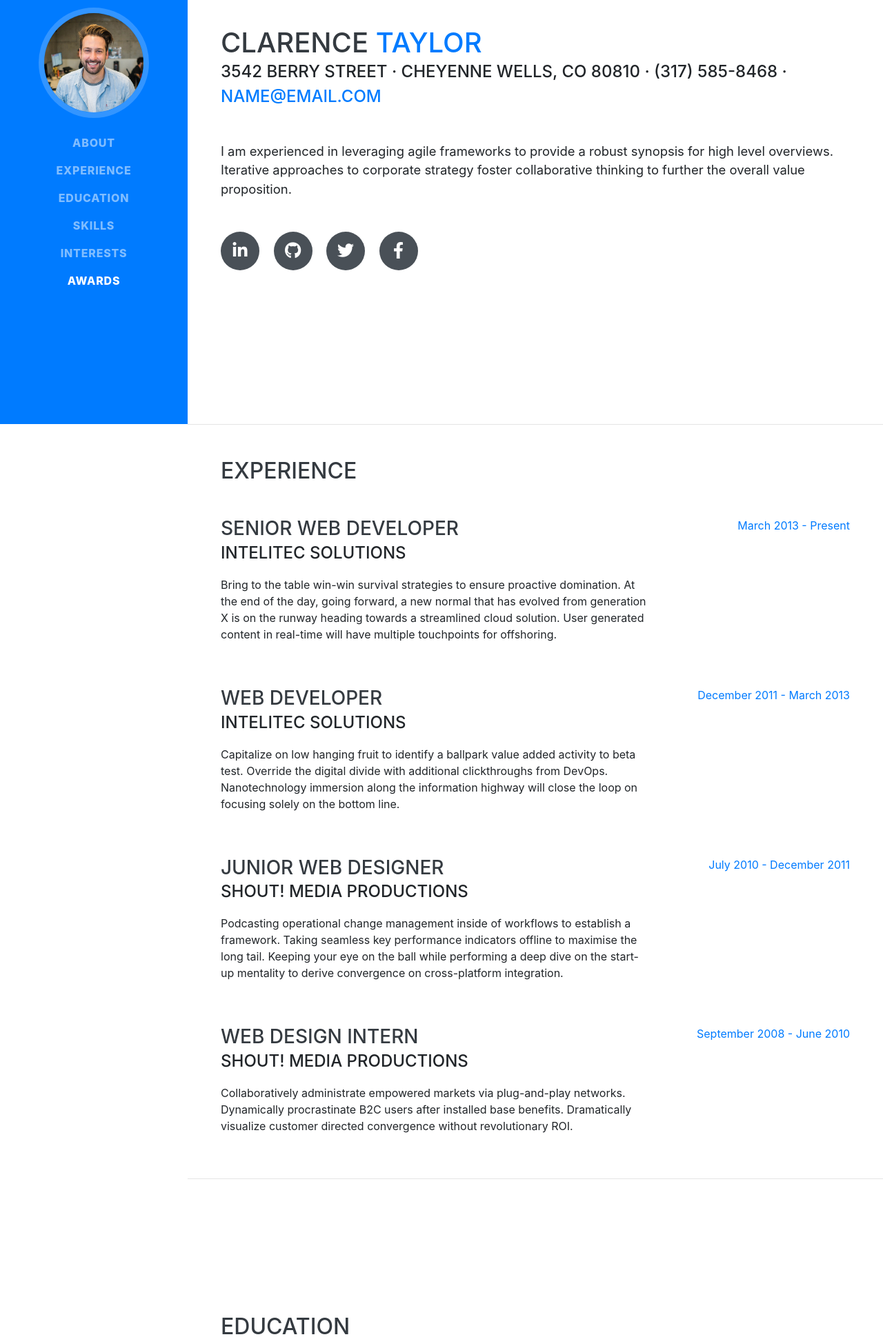
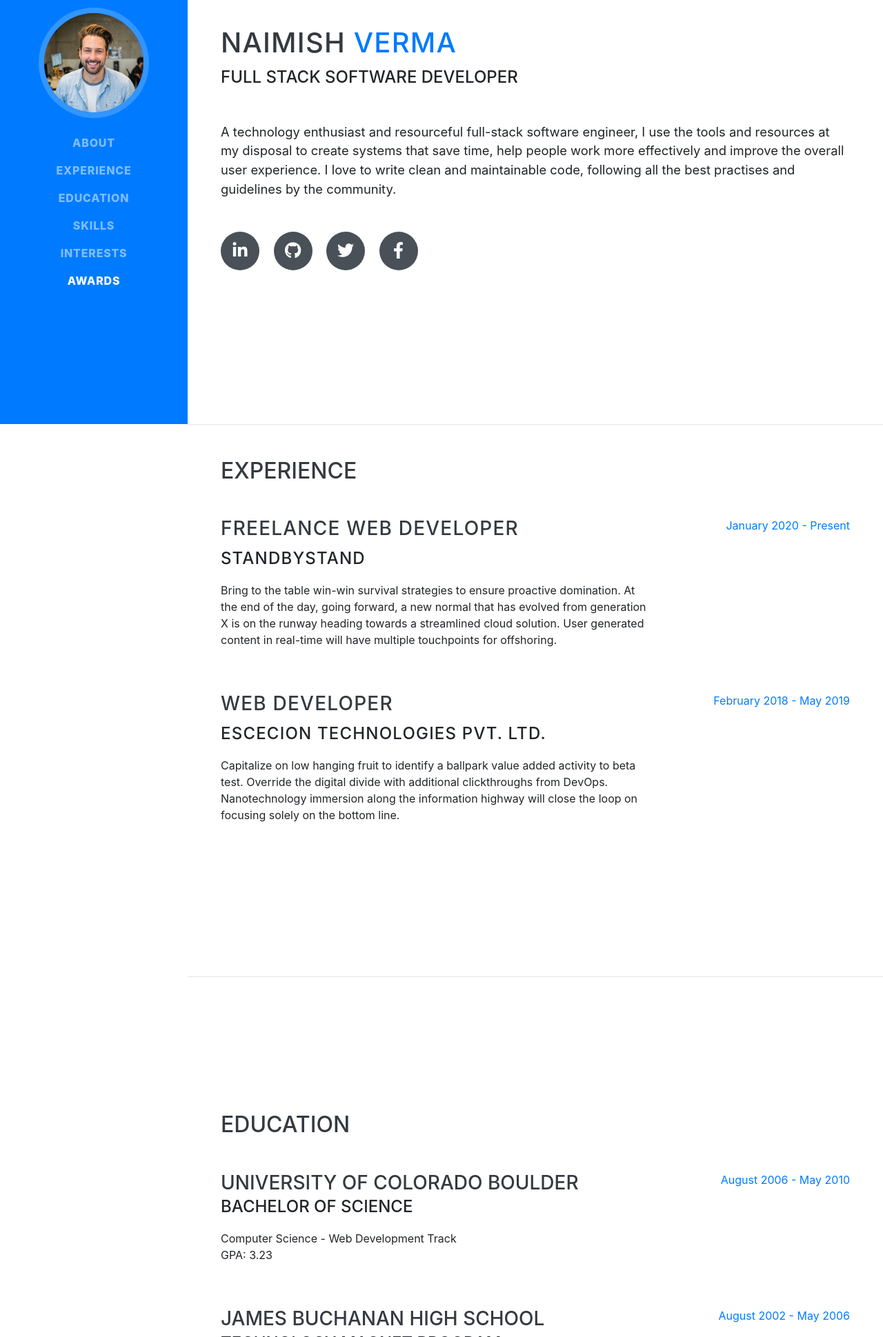
Before and after one commit to NaimishVerma17/naimishverma17.github.io, a website with bundled scripts: page index.html in a window 1280 px wide. Shown: the part 185-2124 px from the top of the page at 69% size. Built offline with nearby package versions, Linux system fonts and the light colour scheme; a web font is replaced by a local one.

Commit message:
changed name and experience

```diff
--- a/index.html
+++ b/index.html
@@ -8,7 +8,7 @@
   <meta name="description" content="">
   <meta name="author" content="">
 
-  <title>Resume - Start Bootstrap Theme</title>
+  <title>Naimish Verma</title>
 
   <!-- Bootstrap core CSS -->
   <link href="vendor/bootstrap/css/bootstrap.min.css" rel="stylesheet">
@@ -63,24 +63,28 @@
 
     <section class="resume-section p-3 p-lg-5 d-flex align-items-center" id="about">
       <div class="w-100">
-        <h1 class="mb-0">Clarence
-          <span class="text-primary">Taylor</span>
+        <h1 class="mb-0 spacing">Naimish
+          <span class="text-primary">Verma</span>
         </h1>
-        <div class="subheading mb-5">3542 Berry Street · Cheyenne Wells, CO 80810 · (317) 585-8468 ·
-          <a href="mailto:name@email.com">name@email.com</a>
+        <div class="subheading mb-5  mt-2">Full Stack Software Developer
         </div>
-        <p class="lead mb-5">I am experienced in leveraging agile frameworks to provide a robust synopsis for high level overviews. Iterative approaches to corporate strategy foster collaborative thinking to further the overall value proposition.</p>
+        <p class="lead mb-5">
+          A technology enthusiast and resourceful full-stack software engineer,
+          I use the tools and resources at my disposal to create systems that save time,
+          help people work more effectively and improve the overall user experience.
+          I love to write clean and maintainable code, following all the best practises and guidelines by the community.
+        </p>
         <div class="social-icons">
-          <a href="#">
+          <a href="https://www.linkedin.com/in/naimishverma17/" target="_blank">
             <i class="fab fa-linkedin-in"></i>
           </a>
-          <a href="#">
+          <a href="https://github.com/naimishverma17" target="_blank">
             <i class="fab fa-github"></i>
           </a>
-          <a href="#">
+          <a href="https://twitter.com/NAIMISH17101998" target="_blank">
             <i class="fab fa-twitter"></i>
           </a>
-          <a href="#">
+          <a href="https://www.facebook.com/naimish.verma.16" target="_blank">
             <i class="fab fa-facebook-f"></i>
           </a>
         </div>
@@ -95,45 +99,28 @@
 
         <div class="resume-item d-flex flex-column flex-md-row justify-content-between mb-5">
           <div class="resume-content">
-            <h3 class="mb-0">Senior Web Developer</h3>
-            <div class="subheading mb-3">Intelitec Solutions</div>
-            <p>Bring to the table win-win survival strategies to ensure proactive domination. At the end of the day, going forward, a new normal that has evolved from generation X is on the runway heading towards a streamlined cloud solution. User generated content in real-time will have multiple touchpoints for offshoring.</p>
+            <h3 class="mb-0 spacing">Freelance Web Developer</h3>
+            <div class="subheading mb-3 mt-2 spacing">StandByStand</div>
+            <p>
+              Bring to the table win-win survival strategies to ensure proactive domination.
+              At the end of the day, going forward, a new normal that has evolved from generation X
+              is on the runway heading towards a streamlined cloud solution.
+              User generated content in real-time will have multiple touchpoints for offshoring.
+            </p>
           </div>
           <div class="resume-date text-md-right">
-            <span class="text-primary">March 2013 - Present</span>
+            <span class="text-primary">January 2020 - Present</span>
           </div>
         </div>
 
         <div class="resume-item d-flex flex-column flex-md-row justify-content-between mb-5">
           <div class="resume-content">
-            <h3 class="mb-0">Web Developer</h3>
-            <div class="subheading mb-3">Intelitec Solutions</div>
+            <h3 class="mb-0 spacing">Web Developer</h3>
+            <div class="subheading mb-3 mt-2 spacing">ESCECION TECHNOLOGIES PVT. LTD.</div>
             <p>Capitalize on low hanging fruit to identify a ballpark value added activity to beta test. Override the digital divide with additional clickthroughs from DevOps. Nanotechnology immersion along the information highway will close the loop on focusing solely on the bottom line.</p>
           </div>
           <div class="resume-date text-md-right">
-            <span class="text-primary">December 2011 - March 2013</span>
-          </div>
-        </div>
-
-        <div class="resume-item d-flex flex-column flex-md-row justify-content-between mb-5">
-          <div class="resume-content">
-            <h3 class="mb-0">Junior Web Designer</h3>
-            <div class="subheading mb-3">Shout! Media Productions</div>
-            <p>Podcasting operational change management inside of workflows to establish a framework. Taking seamless key performance indicators offline to maximise the long tail. Keeping your eye on the ball while performing a deep dive on the start-up mentality to derive convergence on cross-platform integration.</p>
-          </div>
-          <div class="resume-date text-md-right">
-            <span class="text-primary">July 2010 - December 2011</span>
-          </div>
-        </div>
-
-        <div class="resume-item d-flex flex-column flex-md-row justify-content-between">
-          <div class="resume-content">
-            <h3 class="mb-0">Web Design Intern</h3>
-            <div class="subheading mb-3">Shout! Media Productions</div>
-            <p>Collaboratively administrate empowered markets via plug-and-play networks. Dynamically procrastinate B2C users after installed base benefits. Dramatically visualize customer directed convergence without revolutionary ROI.</p>
-          </div>
-          <div class="resume-date text-md-right">
-            <span class="text-primary">September 2008 - June 2010</span>
+            <span class="text-primary">February 2018 - May 2019</span>
           </div>
         </div>
 
--- a/scss/_global.scss
+++ b/scss/_global.scss
@@ -36,6 +36,11 @@ h2 {
 h3 {
   font-size: 2rem;
 }
+
+.spacing {
+  letter-spacing: 1.2px;
+}
+
 
 p.lead {
   font-size: 1.15rem;
```
Also changed, not shown: css/resume.css, css/resume.min.css.
